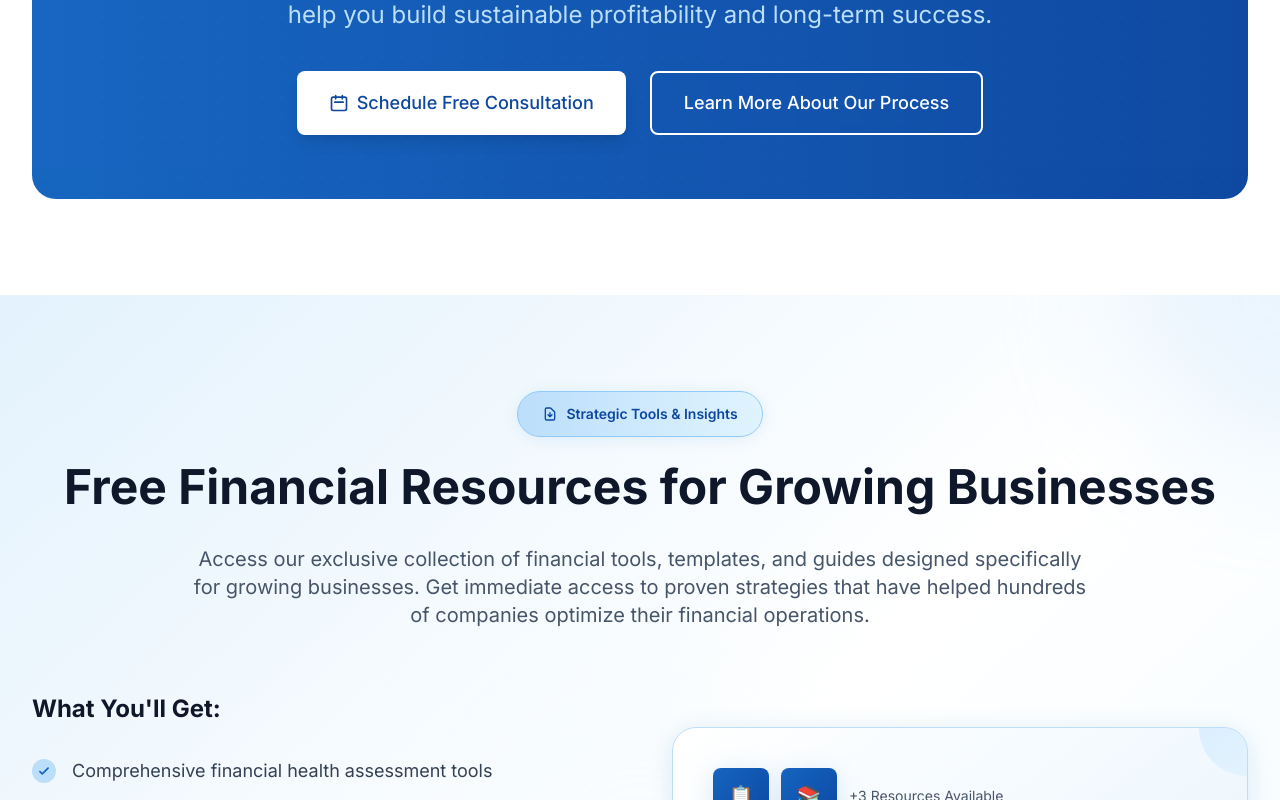
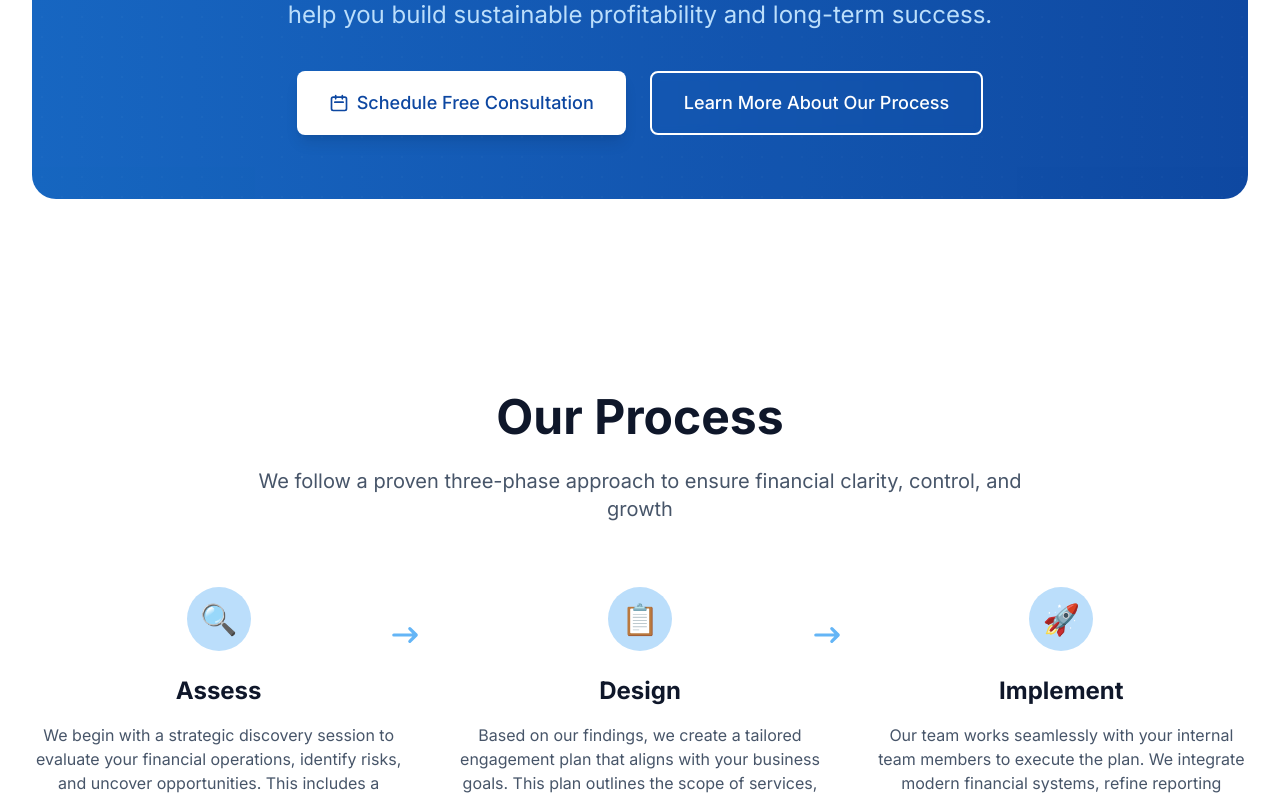
Before and after one commit to CFOPro/portfoliocfopro, a React (Vite) app: page / in a window 1280 px wide. Shown: the part 4660-5460 px from the top of the page. Built offline with nearby package versions, Linux system fonts and the light colour scheme.

Commit message:
feat: change the image

```diff
--- a/src/App.tsx
+++ b/src/App.tsx
@@ -17,7 +17,7 @@ function App() {
         <Hero />
         <About />
         <Services />
-        <LeadMagnet />
+        {/* <LeadMagnet /> */}
         <Process />
         <Showcase />
         <Contact />
```
